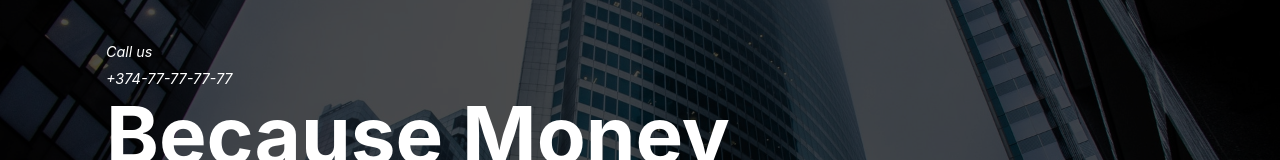
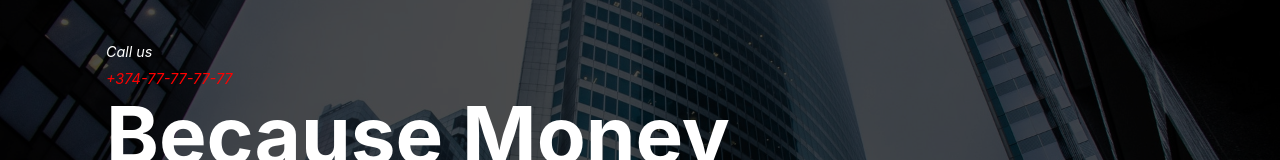
Before and after one commit to Sam-tech94/financial-website, a React (Create React App) app: page / in a window 1280 px wide. Shown: the part 221-381 px from the top of the page. Built offline with nearby package versions, Linux system fonts and the light colour scheme.

Commit message:
Update Home.css

```diff
--- a/src/components/hero/Home.css
+++ b/src/components/hero/Home.css
@@ -37,7 +37,7 @@
 } */
 
 .tel p {
-    color: #fff;
+    color: red;
     font-size: 1.9rem;
     margin-top: 10px;
 }
```
